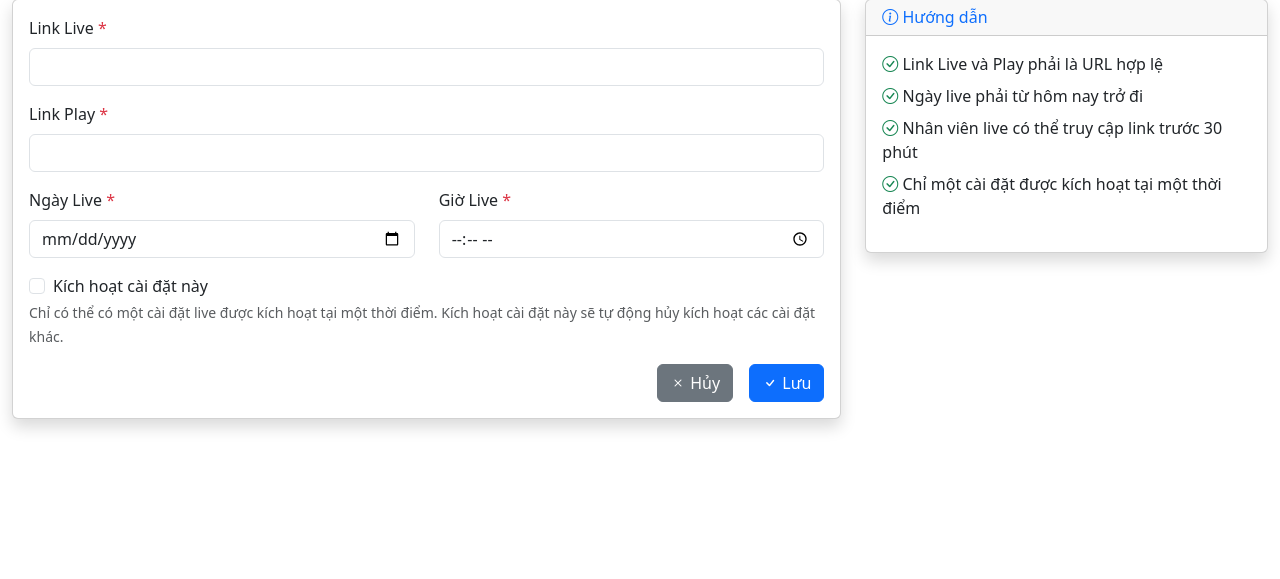
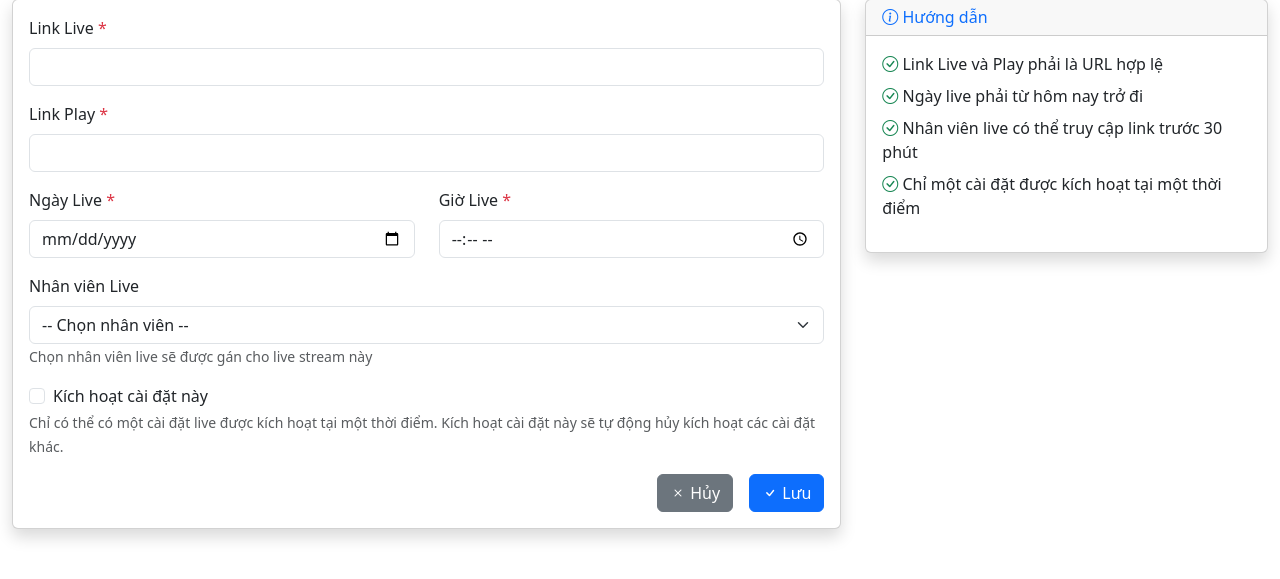
Before and after one commit to Bernie993/source-live, a Laravel app: page /admin/live-settings/create in a window 1280 px wide. Shown: the part 143-722 px from the top of the page. Run offline with Laravel 12, Linux system fonts and the light colour scheme; a user stored in the database is signed in; data comes from the database, SQL or seed files in the repository; parts of the project's set-up code (start-up, migrations or seed data) failed here and were passed over.

Commit message:
update select staff live in creat setting live

```diff
--- a/app/Http/Controllers/Admin/LiveSettingController.php
+++ b/app/Http/Controllers/Admin/LiveSettingController.php
@@ -5,6 +5,7 @@ namespace App\Http\Controllers\Admin;
 use App\Http\Controllers\Controller;
 use Illuminate\Http\Request;
 use App\Models\LiveSetting;
+use App\Models\User;
 
 class LiveSettingController extends Controller
 {
@@ -19,7 +20,7 @@ class LiveSettingController extends Controller
      */
     public function index()
     {
-        $liveSettings = LiveSetting::latest()->paginate(10);
+        $liveSettings = LiveSetting::with('assignedUser')->latest()->paginate(10);
         return view('admin.live-settings.index', compact('liveSettings'));
     }
 
@@ -28,7 +29,9 @@ class LiveSettingController extends Controller
      */
     public function create()
     {
-        return view('admin.live-settings.create');
+        // Get all users with "Nhân viên Live" role
+        $liveStaffUsers = User::role('Nhân viên Live')->get();
+        return view('admin.live-settings.create', compact('liveStaffUsers'));
     }
 
     /**
@@ -44,7 +47,8 @@ class LiveSettingController extends Controller
             'is_active' => 'boolean',
             'default_video_url' => 'nullable|string|url',
             'live_title' => 'nullable|string|max:255',
-            'live_description' => 'nullable|string'
+            'live_description' => 'nullable|string',
+            'assigned_to' => 'nullable|exists:users,id'
         ]);
 
         // Deactivate all other live settings if this one is active
@@ -71,7 +75,9 @@ class LiveSettingController extends Controller
      */
     public function edit(LiveSetting $liveSetting)
     {
-        return view('admin.live-settings.edit', compact('liveSetting'));
+        // Get all users with "Nhân viên Live" role
+        $liveStaffUsers = User::role('Nhân viên Live')->get();
+        return view('admin.live-settings.edit', compact('liveSetting', 'liveStaffUsers'));
     }
 
     /**
@@ -87,7 +93,8 @@ class LiveSettingController extends Controller
             'is_active' => 'boolean',
             'default_video_url' => 'nullable|string|url',
             'live_title' => 'nullable|string|max:255',
-            'live_description' => 'nullable|string'
+            'live_description' => 'nullable|string',
+            'assigned_to' => 'nullable|exists:users,id'
         ]);
 
         // Deactivate all other live settings if this one is active
--- a/app/Models/User.php
+++ b/app/Models/User.php
@@ -60,4 +60,12 @@ class User extends Authenticatable
     {
         return $this->hasMany(Keyword::class, 'created_by');
     }
+
+    /**
+     * Get live settings assigned to this user
+     */
+    public function liveSettings()
+    {
+        return $this->hasMany(LiveSetting::class, 'assigned_to');
+    }
 }
--- a/resources/views/admin/live-settings/create.blade.php
+++ b/resources/views/admin/live-settings/create.blade.php
@@ -64,6 +64,25 @@
                     </div>
 
                     <div class="mb-3">
+                        <label for="assigned_to" class="form-label">Nhân viên Live</label>
+                        <select class="form-select @error('assigned_to') is-invalid @enderror"
+                                id="assigned_to" name="assigned_to">
+                            <option value="">-- Chọn nhân viên --</option>
+                            @foreach($liveStaffUsers as $user)
+                                <option value="{{ $user->id }}" {{ old('assigned_to') == $user->id ? 'selected' : '' }}>
+                                    {{ $user->name }} ({{ $user->email }})
+                                </option>
+                            @endforeach
+                        </select>
+                        @error('assigned_to')
+                            <div class="invalid-feedback">{{ $message }}</div>
+                        @enderror
+                        <small class="form-text text-muted">
+                            Chọn nhân viên live sẽ được gán cho live stream này
+                        </small>
+                    </div>
+
+                    <div class="mb-3">
                         <div class="form-check">
                             <input class="form-check-input" type="checkbox" id="is_active" name="is_active" value="1"
                                    {{ old('is_active') ? 'checked' : '' }}>
```
Also changed, not shown: app/Models/LiveSetting.php (+9 -0 lines), resources/views/admin/live-settings/index.blade.php (+10 -0 lines).
